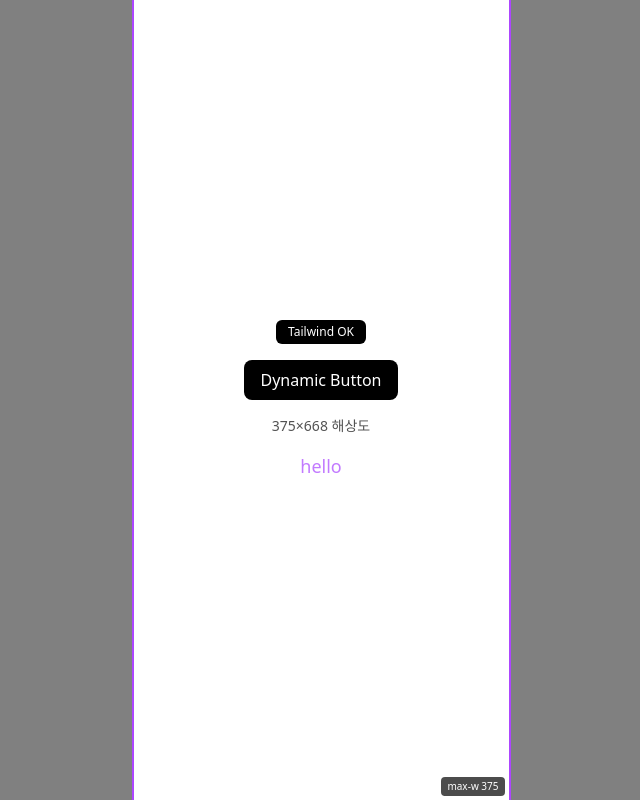
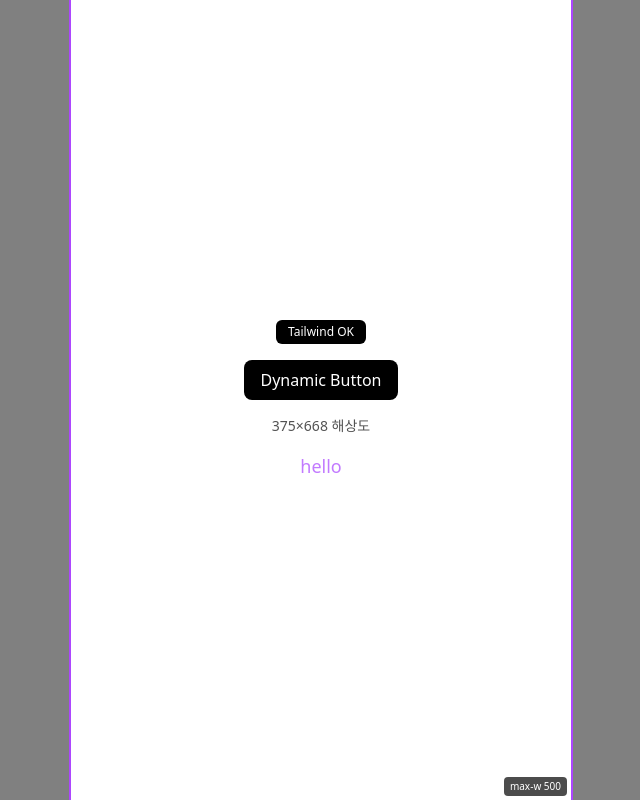
Before and after one commit to depromeet/17th-team3-Web, a Next.js app: page / in a window 1280 px wide. Shown: the whole page, without its empty margins (319-959 px from the left). Built offline with nearby package versions, Linux system fonts and the light colour scheme.

Commit message:
[feat] ScaledStage 컴포넌트 ProductionStage max-width 수정

```diff
--- a/src/app/_components/layout/ScaledStage.tsx
+++ b/src/app/_components/layout/ScaledStage.tsx
@@ -39,9 +39,9 @@ const ScaledStage = ({
   const productionStage = () => (
     <div className="min-h-screen-safe w-full">
       <Backdrop backdrop={backdrop} />
-      <div className={clsx('relative mx-auto w-full max-w-[375px]', showFrame && frameClassName)}>
+      <div className={clsx('relative mx-auto w-full max-w-[500px]', showFrame && frameClassName)}>
         {children}
-        {showLabel && <StageLabel text="max-w 375" />}
+        {showLabel && <StageLabel text="max-w 500" />}
       </div>
     </div>
   );
```
